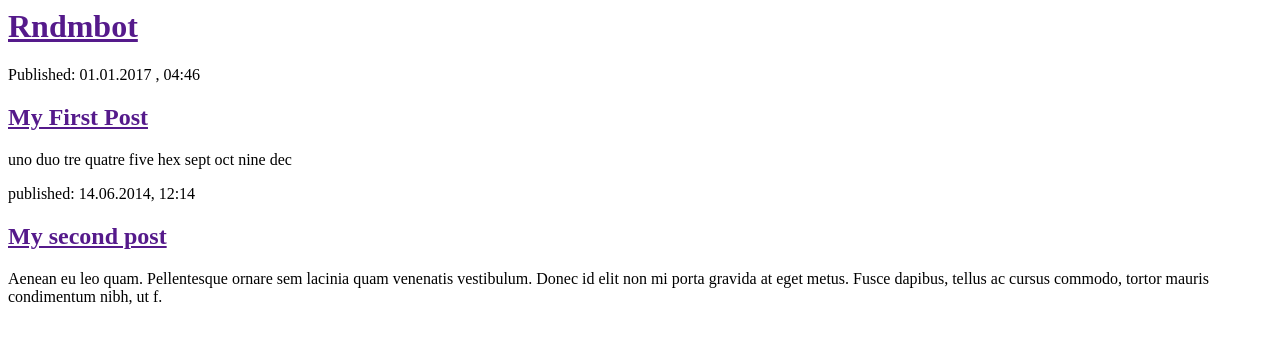
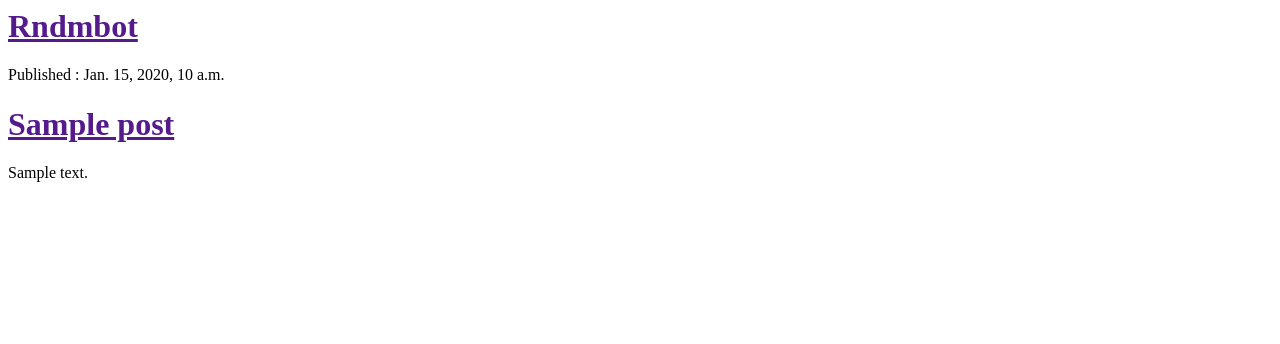
Before and after one commit to Rand0mb0t099/my-first-blog, a Django app: template blog/templates/blog/post_list.html in a window 1280 px wide. Shown: the top 344 px of the page. Run offline with Django 3.2, Linux system fonts and the light colour scheme; the template is opened without the code that fills it: values that come from a table or form of the project are taken from there, others are empty; tables that the repository leaves empty hold one stand-in row (values such as "Sample post").

Commit message:
Creted template for accessing database

```diff
--- a/blog/templates/blog/post_list.html
+++ b/blog/templates/blog/post_list.html
@@ -8,17 +8,14 @@
 		<h1><a href=''>Rndmbot</a></h1>
 		</div>
 
+		{% for post in posts %}
 		<div>
-			<p>Published: 01.01.2017 , 04:46</p>
-			<h2><a href=''>My First Post</a></h2>
-			<p>uno duo tre quatre five hex sept oct nine dec </p>
+			<p>Published : {{ post.published_date }}</p>
+			<h1><a href=''>{{ post.title }}</a></h1>
+			<p>{{ post.text|linebreaksbr }}</p>
 		</div>
+		{% endfor %}
 
-		<div>
-            <p>published: 14.06.2014, 12:14</p>
-            <h2><a href="">My second post</a></h2>
-            <p>Aenean eu leo quam. Pellentesque ornare sem lacinia quam venenatis vestibulum. Donec id elit non mi porta gravida at eget metus. Fusce dapibus, tellus ac cursus commodo, tortor mauris condimentum nibh, ut f.</p>
-        </div>
 
 	</body>
 </html>
--- a/blog/views.py
+++ b/blog/views.py
@@ -1,4 +1,8 @@
 from django.shortcuts import render
+from .models import Post
+from django.utils import timezone
 
 def post_list(request):
-	return render(request , 'blog/post_list.html',{})
+	posts = Post.objects.filter(published_date__lte=timezone.now()).order_by('published_date')
+	print (posts)
+	return render(request , 'blog/post_list.html',{'posts':posts})
```
